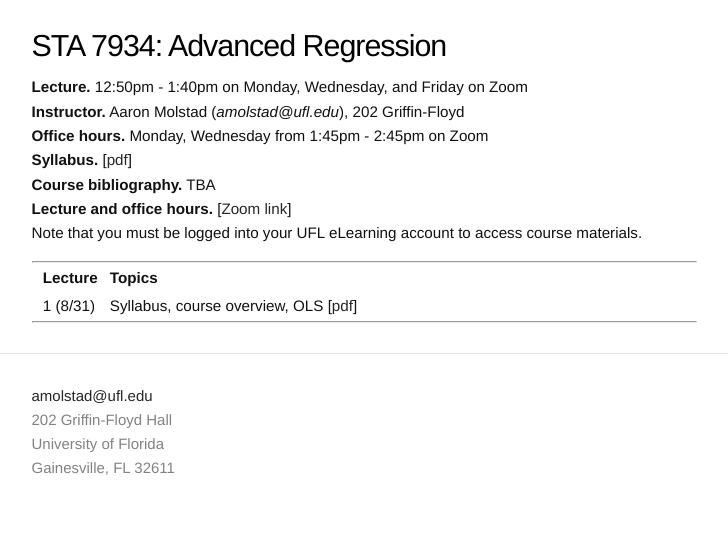
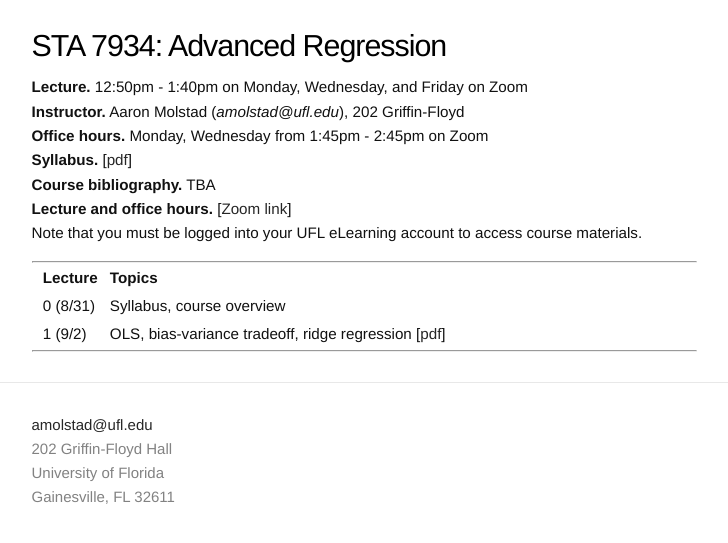
Before and after one commit to ajmolstad/ajmolstad.github.io, a Jekyll site: the page built from F20_STA7934.md, in a window 1280 px wide. Shown: the top 543 px of the page, without its empty margins (276-1004 px from the left). Built offline with Jekyll 4.4.1, drawn with Linux system fonts in a browser that asks for light colours.

Commit message:
Add slide deck 1

```diff
--- a/F20_STA7934.md
+++ b/F20_STA7934.md
@@ -15,7 +15,8 @@ Note that you must be logged into your UFL eLearning account to access course ma
 ---------------
 
 ||  **Lecture** ||  **Topics**  ||
-|| 1 (8/31)  || Syllabus, course overview, OLS [[pdf](https://ufl.instructure.com/files/52149075/download?download_frd=1)] ||
+|| 0 (8/31)  || Syllabus, course overview ||
+|| 1 (9/2)  || OLS, bias-variance tradeoff, ridge regression [[pdf](https://ufl.instructure.com/files/52199198/download?download_frd=1)] ||
 
 
 ---------------
```
